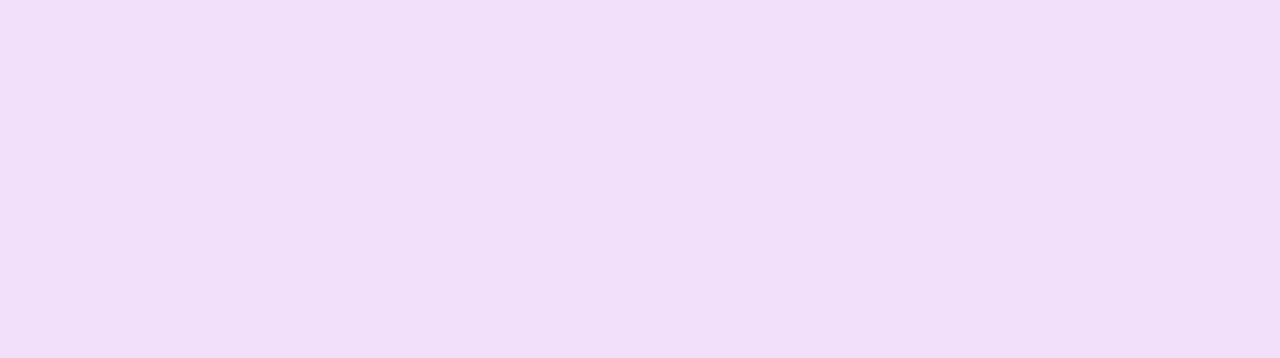
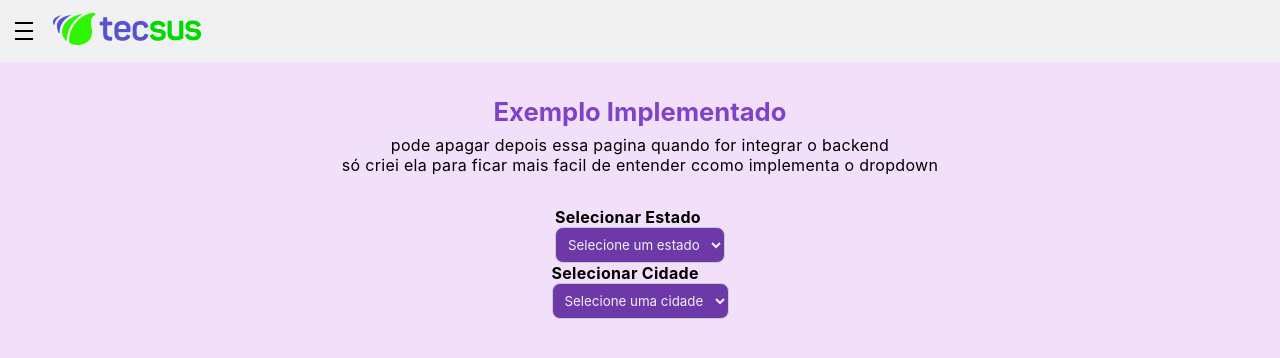
Before and after one commit to Equipe-CodeLand/API-2024.2-Front-End, a React (Vite) app: page /dropdown-exemplo in a window 1280 px wide. Before the commit this address had no page. Shown: the top 358 px of the page. Built offline with nearby package versions, Linux system fonts and the light colour scheme.

Commit message:
✨feat: Criação do dropdown reutilizável

```diff
--- a/src/App.tsx
+++ b/src/App.tsx
@@ -3,6 +3,7 @@ import Home from './pages/Home/home'
 import './globalCss/index.css'
 import Notificacoes from './pages/Notificações'
 import CadastroEstacao from './pages/CadastroEstação/cadastroEstacao'
+import DropdownExample from './pages/DropdownExample'
 
 function App() {
   return (
@@ -11,6 +12,7 @@ function App() {
         <Route path='/' element={<Home />} />
         <Route path='/notificacoes' element={<Notificacoes />} />
         <Route path='/estacao/cadastro' element={<CadastroEstacao />} />
+        <Route path='/dropdown-exemplo' element={<DropdownExample />} />
       </Routes>
     </BrowserRouter>
   )
--- /dev/null
+++ b/src/components/dropdown/index.tsx
@@ -0,0 +1,49 @@
+import { DropdownProps } from '../../interface/dropdown';
+import './style.css';
+
+const Dropdown = <T,>({
+  options,
+  value,
+  onChange,
+  labelExtractor,
+  keyExtractor,
+  placeholder,
+  label,
+}: DropdownProps<T> & { label?: string }): JSX.Element => {
+  // Define o valor do placeholder como uma string vazia
+  const placeholderValue = '';
+
+  return (
+    <div className="dropdown">
+      {label && <label htmlFor="dropdown-select">{label}</label>}
+      <select
+        id="dropdown-select"
+        value={value ? keyExtractor(value) : placeholderValue} // Define o valor do select
+        onChange={(e) => {
+          // Encontra a opção selecionada com base na chave
+          const selectedValue = options.find(
+            (option) => keyExtractor(option) === e.target.value
+          );
+          if (selectedValue) {
+            onChange(selectedValue); // Atualiza o valor selecionado
+          }
+        }}
+      >
+        {/* Adiciona o placeholder como a primeira opção */}
+        {placeholder && (
+          <option value={placeholderValue} disabled>
+            {placeholder}
+          </option>
+        )}
+        {/* Mapeia as opções para elementos <option> */}
+        {options.map((option) => (
+          <option key={keyExtractor(option)} value={keyExtractor(option)}>
+            {labelExtractor(option)}
+          </option>
+        ))}
+      </select>
+    </div>
+  );
+};
+
+export default Dropdown;
--- /dev/null
+++ b/src/components/dropdown/style.css
@@ -0,0 +1,12 @@
+.dropdown select option{
+  color: var(--main-white);
+}
+.dropdown select {
+  padding: 8px;
+  border-radius: 8px;
+  background: var(--main-purple);
+  color: var(--main-white);
+  border: 1px solid #ccc;
+  width: 100%;
+  box-sizing: border-box;
+}
--- /dev/null
+++ b/src/interface/dropdown.ts
@@ -0,0 +1,9 @@
+export interface DropdownProps<T> {
+  options: T[]; // Lista de opções a serem exibidas no dropdown
+  value: T | null; // Valor atualmente selecionado no dropdown
+  onChange: (value: T) => void;
+  labelExtractor: (option: T) => string;
+  keyExtractor: (option: T) => string;
+  placeholder?: string;
+  label?: string;
+}
--- /dev/null
+++ b/src/pages/DropdownExample/index.tsx
@@ -0,0 +1,71 @@
+import React, { useState } from 'react';
+import { Navbar } from '../../components';
+import Dropdown from '../../components/dropdown';
+
+interface State {
+  name: string;
+  abbreviation: string;
+}
+
+interface City {
+  name: string;
+  code: string;
+}
+
+const states: State[] = [
+  { name: 'São Paulo', abbreviation: 'SP' },
+  { name: 'Rio de Janeiro', abbreviation: 'RJ' },
+];
+
+const cities: City[] = [
+  { name: 'São Paulo', code: 'SP01' },
+  { name: 'Rio de Janeiro', code: 'RJ01' },
+];
+
+
+const DropdownExample: React.FC = () => {
+  const [selectedState, setSelectedState] = useState<State | null>(null); // Inicialmente null
+  const [selectedCity, setSelectedCity] = useState<City | null>(null); //inicialmente null
+
+  return (
+    <div className='container'>
+      <Navbar />
+      <div className="title-box">
+        <h2 className='title-text'>Exemplo Implementado</h2>
+        <p className='text'>pode apagar depois essa pagina quando for integrar o backend</p>
+        <p className='text'>só criei ela para ficar mais facil de entender ccomo implementa o dropdown</p>
+      </div>
+      <div className="content">
+
+        <div className="dropdown-section">
+          <h4 className='text'>Selecionar Estado</h4>
+          <Dropdown<State>
+            options={states}
+            value={selectedState} // Valor inicial é o placeholder
+            onChange={setSelectedState}
+            labelExtractor={(option) => option.name}
+            keyExtractor={(option) => option.abbreviation}
+            placeholder="Selecione um estado"
+          />
+          {selectedState && <p>Estado: {selectedState.name}</p>}
+        </div>
+
+        <div className="dropdown-section">
+          <h4 className='text'>Selecionar Cidade</h4>
+          <Dropdown<City>
+            options={cities}
+            value={selectedCity} // Valor inicial é o placeholder
+            onChange={setSelectedCity}
+            labelExtractor={(option) => option.name}
+            keyExtractor={(option) => option.code}
+            placeholder="Selecione uma cidade"
+          />
+          {selectedCity && <p>Cidade: {selectedCity.name}</p>}
+        </div>
+
+      </div>
+    </div>
+  );
+};
+
+export default DropdownExample;
```
Also changed, not shown: 1 other file (tests, documents, lock files or other folders).
